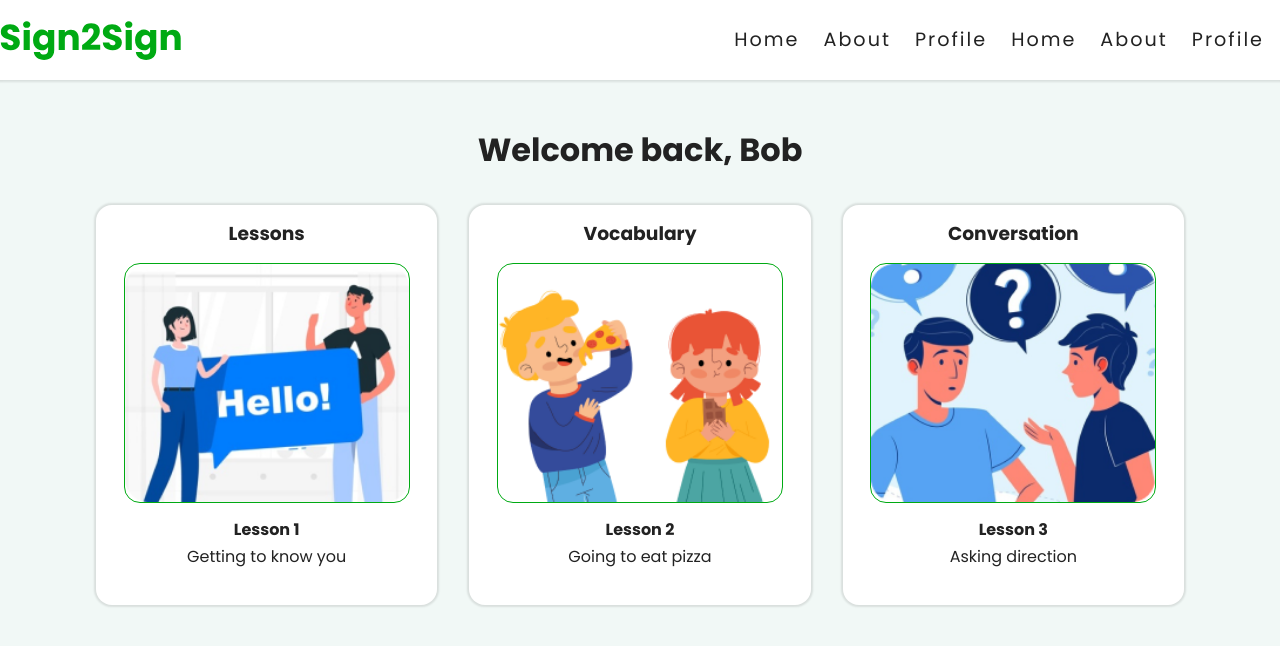
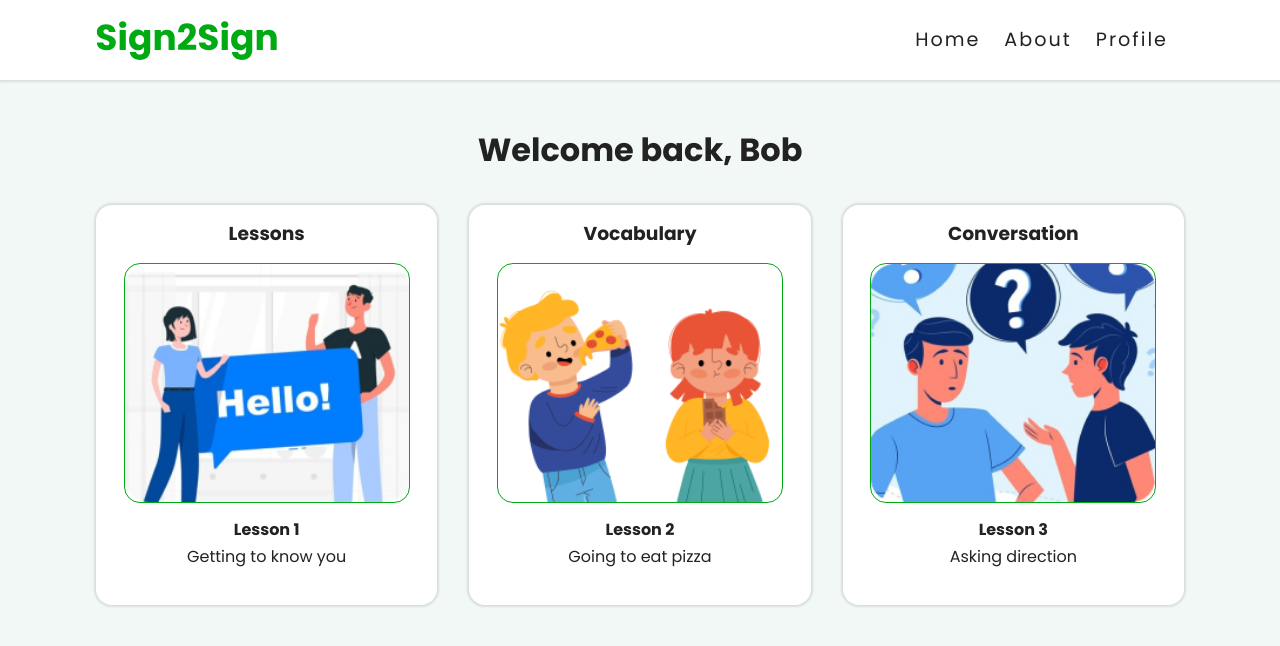
Before and after one commit to richardsonqiu/sign2sign, a React (Create React App) app: page / in a window 1280 px wide. Shown: the top 646 px of the page. Built offline with nearby package versions, Linux system fonts and the light colour scheme.

Commit message:
Update Navbar.js

```diff
--- a/src/components/Navbar.js
+++ b/src/components/Navbar.js
@@ -23,19 +23,6 @@ const Navbar = () => {
           </li>
         </ul>
       </div>
-      <ul className="nav-links">
-        <li>
-          <Link exact to="/">
-            Home
-          </Link>
-        </li>
-        <li>
-          <Link to="/about">About</Link>
-        </li>
-        <li>
-          <Link to="/profile">Profile</Link>
-        </li>
-      </ul>
     </nav>
   );
 };
```
